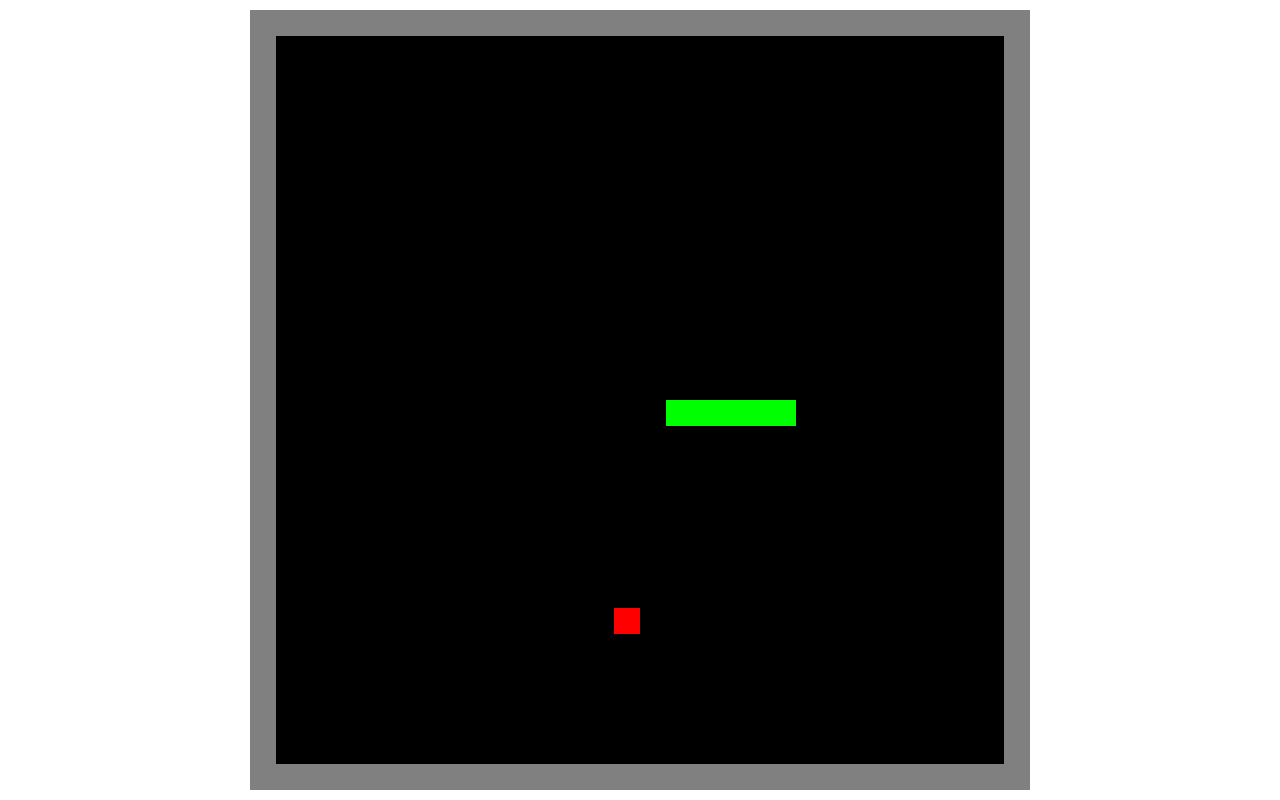
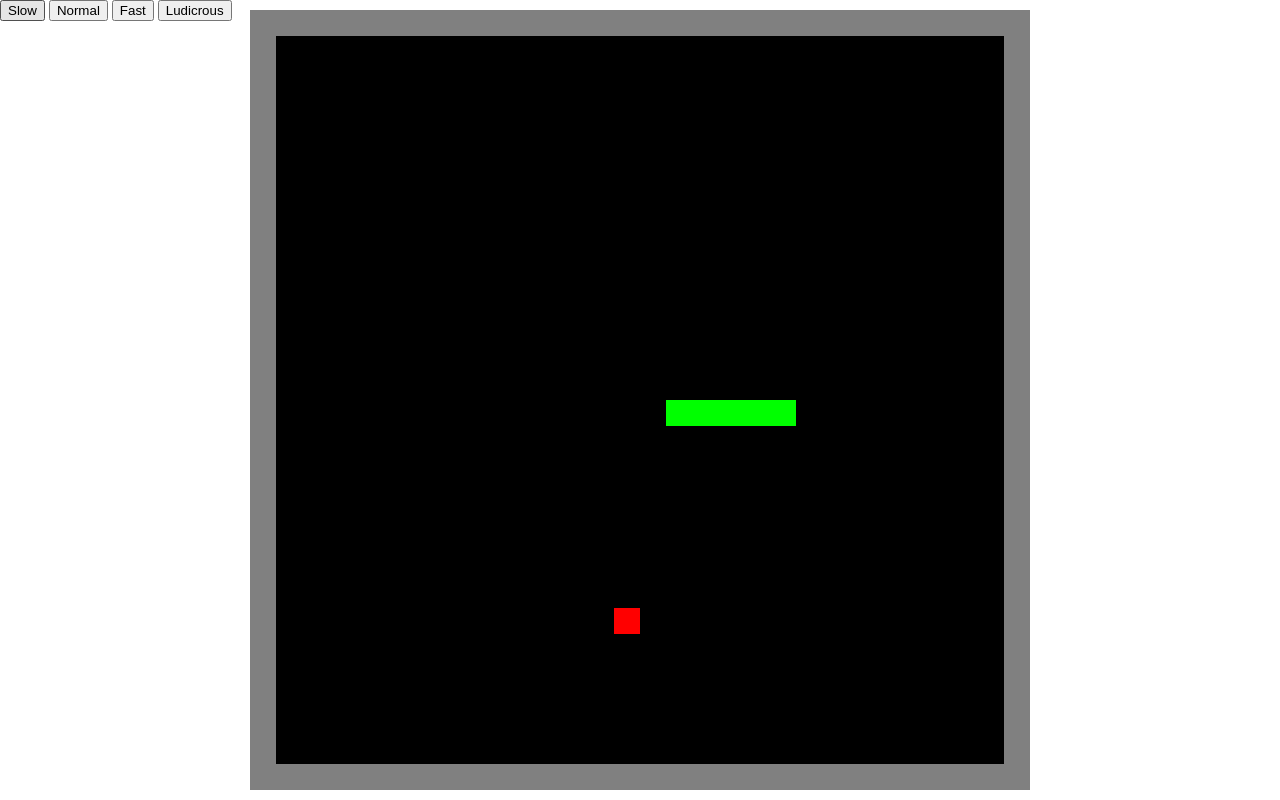
Before and after one commit to tomca32/snake, a website built with webpack: page src/index.html in a window 1280 px wide. Built offline with nearby package versions, Linux system fonts and the light colour scheme.

Commit message:
Added speed config

```diff
--- a/src/index.css
+++ b/src/index.css
@@ -17,3 +17,17 @@ html, body {
   top: 50%;
   transform: translateY(-50%);
 }
+
+.config-button {
+  cursor: pointer;
+}
+
+.config-section {
+  opacity: 0.3;
+  transition: opacity 0.3s;
+  position: absolute;
+}
+
+.config-section:hover {
+  opacity: 1;
+}
--- a/src/index.html
+++ b/src/index.html
@@ -5,6 +5,13 @@
     <title>Snake</title>
   </head>
   <body>
-    <div id="app"></div>
+    <div id="app">
+      <section class="speed-section config-section">
+        <button data-speed="slow" class="speed-button config-button">Slow</button>
+        <button data-speed="normal" class="speed-button config-button">Normal</button>
+        <button data-speed="fast" class="speed-button config-button">Fast</button>
+        <button data-speed="ludicrous" class="speed-button config-button">Ludicrous</button>
+      </section>
+    </div>
   </body>
 </html>
--- a/src/index.js
+++ b/src/index.js
@@ -4,7 +4,14 @@ import {initializeCanvas, redrawCanvas} from './drawing';
 import Snake from './models/Snake';
 import {initializeDefaultDirections, inputStep} from './input';
 
-const STEP_DURATION = 100;
+const SPEED = {
+  slow: 200,
+  normal: 100,
+  fast: 50,
+  ludicrous: 10
+};
+
+let stepDuration = SPEED.normal;
 
 
 function startGame() {
@@ -21,8 +28,14 @@ function startGame() {
       return startGame();
     }
 
-    loop = setTimeout(step, STEP_DURATION);
-  }, STEP_DURATION);
+    loop = setTimeout(step, stepDuration);
+  }, stepDuration);
+}
+
+for (let elem of document.getElementsByClassName('speed-button')) {
+  elem.addEventListener('click', _e => {
+    stepDuration = SPEED[elem.getAttribute('data-speed')];
+  });
 }
 
 startGame();
```
Also changed, not shown: README.md.
